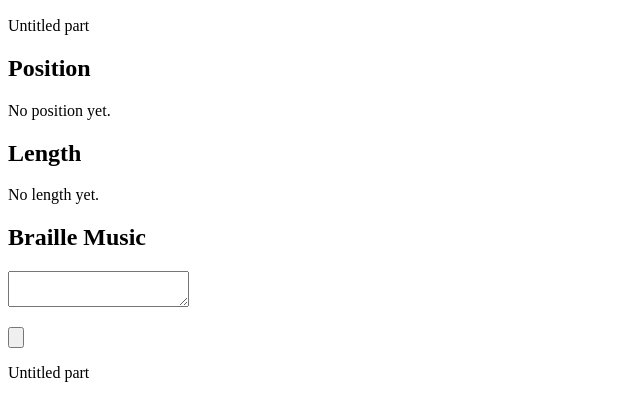
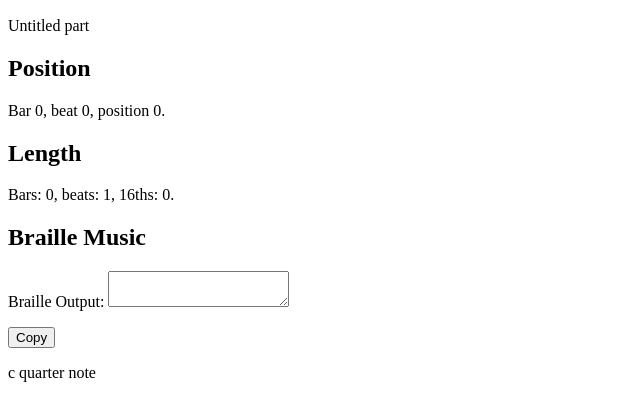
Before and after one commit to chrisnorman7/braille-music-maker, a plain HTML site: page index.html in a window 1280 px wide. Shown: the part 110-530 px from the top of the page, without its empty margins (0-640 px from the left). Drawn offline with nearby package versions, Linux system fonts and the light colour scheme.

Commit message:
Edit notes with numbers and letters.

```diff
--- a/index.html
+++ b/index.html
@@ -12,8 +12,8 @@
         <h2>Length</h2>
         <p id ="length">No length yet.</pid>
         <h2>Braille Music</h2>
-        <p><textarea id="braille"></textarea></p>
-        <p><input type="button" id="copy"</p>
+        <p><label>Braille Output: <textarea id="braille"></textarea></label></p>
+        <p><input type="button" id="copy" value="Copy"</p>
         <p aria-live="polite" aria-atomic="false" id="output">No message yet.</p>
         <script src="https://unpkg.com/hotkeys-js/dist/hotkeys.min.js"></script>
         <script src="main.js"></script>
--- a/main.js
+++ b/main.js
@@ -1,4 +1,6 @@
 /* globals hotkeys */
+
+hotkeys.filter = () => true
 
 const possibleNotes = ["a", "b", "c", "d", "e", "f", "g", null]
 const possibleLengths = [8, 4, 2, 1]
@@ -23,21 +25,30 @@ const parts = []
 function updatePart() {
     // Show the current part.
     document.getElementById("part").innerText = part.name
+    position = 0
+    updatePosition()
+    updateLength()
     speak(part.name)
 }
 
 let part = Part()
 updatePart()
 
-function Note(note, length) {
+class Note {
+
+    constructor(note, length, dotted) {
         if (!possibleNotes.includes(note)) {
             throw Error(`Invalid note: ${note}.`)
         } else if (!possibleLengths.includes(length)) {
             throw Error(`Invalid length: ${length}.`)
         } else {
-        return {
-            note: note, length: length, dotted: false,
-            toString: function() {
+            this.note = note
+            this.length = length
+            this.dotted = !!dotted
+        }
+    }
+
+    toString() {
         let friendlyNote = null
         if (this.note === null) {
             friendlyNote = "rest"
@@ -50,18 +61,43 @@ function Note(note, length) {
         }
         return `${friendlyNote} ${dotted}${lengthDescriptions[this.length]}`
     }
+
+    getLength() {
+        let length = this.length
+        if (length == 1) {
+            length = 16
+        } else if (length == 2) {
+            length = 8
+        } else if (length == 4) {
+            length = 4
+        } else {
+            length = 2
         }
+        if (this.dotted) {
+            length += (length / 2)
+        }
+        return length
     }
 }
 
 function addNote(note) {
     part.notes.push(note)
+    updateLength()
 }
 
-addNote(Note("c", 4))
+addNote(new Note("c", 4))
+updatePosition()
 
 function speak(text) {
     document.getElementById("output").innerText = text
+}
+
+function convertLength(length) {
+    let bars = parseInt(length / 16)
+    let remainder = length % 16
+    let beats = parseInt(remainder / 4)
+    remainder %= 4
+    return {bars: bars, beats: beats, sixteenths: remainder}
 }
 
 function updatePosition() {
@@ -75,22 +111,22 @@ function updatePosition() {
     let beats = 0
     for (let i = 0; i < position; i++) {
         let note = part.notes[i]
-        let length = note.length
-        if (length == 1) {
-            length = 16
-        } else if (length == 2) {
-            length = 8
-        } else if (length == 4) {
-            length = 4
-        } else {
-            length = 2
+        beats += note.getLength()
     }
-        if (note.dotted) {
-            length += (length / 2)
+    if (beats) {
+        beats += 1
     }
-        beats += length
+    let length = convertLength(beats)
+    document.getElementById("position").innerText = `Bar ${length.bars}, beat ${length.beats}, position ${length.sixteenths}.`
 }
-    document.getElementById("position").innerText = `Beat ${beats}.`
+
+function updateLength() {
+    let length = 0
+    for (let note of part.notes) {
+        length += note.getLength()
+    }
+    length = convertLength(length)
+    document.getElementById("length").innerText = `Bars: ${length.bars}, beats: ${length.beats}, 16ths: ${length.sixteenths}.`
 }
 
 hotkeys("left, right", (e, handler) => {
@@ -157,7 +193,7 @@ hotkeys("shift+p", () => {
     }
 })
 
-hotkeys("r,a,b,c,d,e,f,g", (e, handler) => {
+hotkeys("r, a, b, c, d, e, f, g", (e, handler) => {
     let key = handler.key
     if (key == "r") {
         key = null
@@ -166,7 +202,7 @@ hotkeys("r,a,b,c,d,e,f,g", (e, handler) => {
     if (note) {
         note.note = key
     } else {
-        part.notes.push(Note(key, 4))
+        addNote(new Note(key, 4))
     }
     updatePosition()
 })
@@ -183,5 +219,6 @@ hotkeys("1, 2, 4, 8, 0", (e, handler) => {
             note.length = length
         }
         updatePosition()
+        updateLength()
     }
 })
```
Lines whose indentation alone changed are shown as unchanged.
